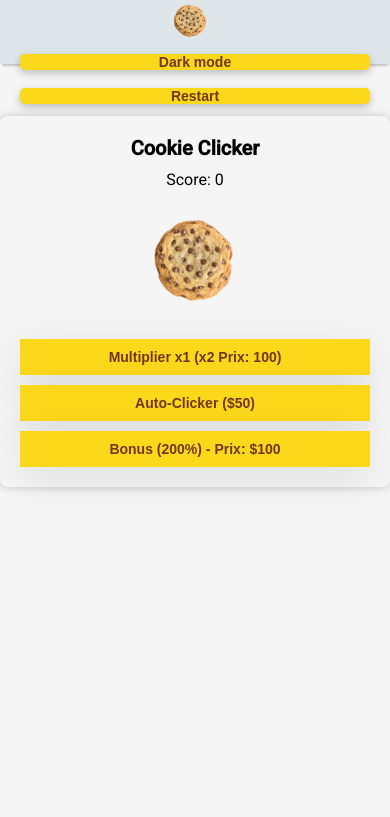
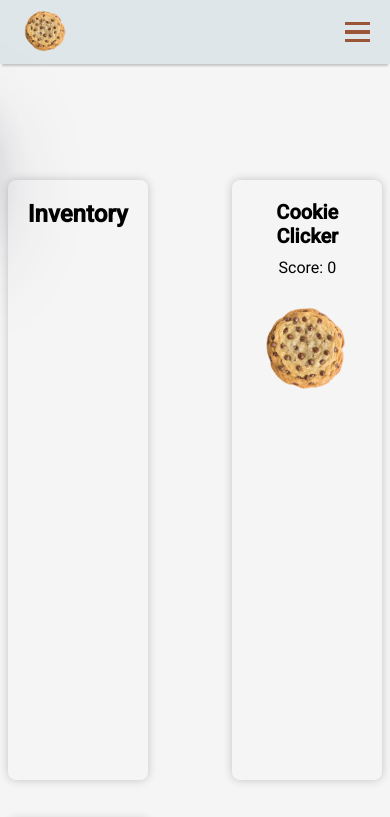
Before and after one commit to yannick2019/cookie-clicker, a plain HTML site: page index.html in a window 390 px wide. Shown: the top 817 px of the page. Drawn offline with Linux system fonts and the light colour scheme.

Commit message:
starting new layout

```diff
--- a/index.html
+++ b/index.html
@@ -14,23 +14,36 @@
   <body>
     <header>
       <img src="./assets/images/cookie1.webp" alt="logo" />
+      <nav class="menu">
+        <button id="instruction-btn" class="button">Instruction</button>
         <button id="switch-mode-btn" class="button">Dark mode</button>
         <button id="resetButton" class="button">Restart</button>
+      </nav>
+      <nav class="hamburger">
+        <strong class="bar"></strong>
+        <strong class="bar"></strong>
+        <strong class="bar"></strong>
+      </nav>
     </header>
-    <main class="clicker-container">
+    <main class="container">
+      <section class="cookie-section clicker-container">
         <h1>Cookie Clicker</h1>
         <section class="score-container">
           <p>Score: <span id="score">0</span></p>
-
         </section>
         <figure class="cookie-container">
           <img src="./assets/images/cookie1.webp" alt="Cookie Image" id="cookieImage" class="rotation"/>
         </figure>
+      </section>
+      <section class="store clicker-container">
+        <h2>Store</h2>
         <button id="multiplierButton" class="button">Multiplier x1 (x2 Prix: <strong id="multiplier-price">100</strong>)</button>
         <button id="autoClickButton" class="button">Auto-Clicker ($50)</button>
         <button id="bonusButton" class="button">Bonus (200%) - Prix: $<strong id="bonus-price">100</strong></button>
-
-      <button id="clickButton" style="display: none"></button>
+      </section>
+      <section class="inventory clicker-container">
+        <h2>Inventory</h2>
+      </section>
     </main>
 
     <script src="./script/light-dark-mode.js"></script>
--- a/script/light-dark-mode.js
+++ b/script/light-dark-mode.js
@@ -3,6 +3,8 @@ const aside = document.querySelector("aside");
 const header = document.querySelector("header");
 const mode = document.getElementById("switch-mode-btn");
 const clickContainer = document.querySelector(".clicker-container");
+const menuMobile = document.querySelector(".menu");
+const bar = document.querySelectorAll(".bar");
 
 let nightMode = false;
 
@@ -13,6 +15,10 @@ const switchMode = () => {
         document.body.style.color = "#fff";
         mode.textContent = "Light Mode";
         header.style.backgroundColor = "#212020";
+        menuMobile.style.backgroundColor = "#212020";
+        bar.forEach((element) => {
+            element.style.backgroundColor = "#fbd81a";
+        });
         clickContainer.style.boxShadow = "rgba(0, 0, 0, 0.35) 0px 5px 15px;";
         clickContainer.style.backgroundColor = "#212020";
     } else {
@@ -20,6 +26,10 @@ const switchMode = () => {
         document.body.style.color = "black";
         mode.textContent = "Dark Mode";
         header.style.backgroundColor = "#dfe6e9";
+        menuMobile.style.backgroundColor = "#dfe6e9";
+        bar.forEach((element) => {
+            element.style.backgroundColor = "#9a5738";
+        });
         header.style.boxShadow = "0 4px 2px -2px rgba(0, 0, 0, 0.2)";
         clickContainer.style.backgroundColor = "#fff";
     }
--- a/style.css
+++ b/style.css
@@ -12,9 +12,6 @@ body {
     display: flex;
     flex-direction: column;
     align-items: center;
-    min-height: 100vh;
-    margin: 0;
-    padding: 0;
     background-color: #f5f5f5;
 }
 
@@ -29,7 +26,7 @@ header {
     padding: 0 20px;
     width: 100%;
     box-shadow: 0 4px 2px -2px rgba(0, 0, 0, 0.2);
-    margin-bottom: 2rem;
+    margin-bottom: 6rem;
     transition: background-color 0.3s ease; /* add transition for smooth color change */
 }
 
@@ -40,9 +37,9 @@ header > img {
     margin-bottom: 4px;
 }
 
-header > button {
+header .menu > button {
     display: inline-block;
-    width: auto;
+    width: 8rem;
     height: 2.2rem;
     padding: 0 20px;
     margin-bottom: 8px;
@@ -60,7 +57,6 @@ header > button {
     border-radius: 8px;
     text-align: center;
     padding: 20px;
-    max-width: 400px;
     width: 100%;
 }
 
@@ -103,16 +99,97 @@ button {
     box-shadow: 0 10px 40px rgba(0, 0, 0, 0.1);
 }
 
+.container {
+    display: flex;
+    width: 100%;
+    flex-direction: row;
+    align-items: center;
+    justify-content: space-between;
+    flex-wrap: wrap;
+    padding: 0 2%;
+}
+
+.cookie-section {
+    /*max-width: 500px;*/
+    flex-basis: 40%;
+    height: 600px;
+    order: 2;
+}
+
+.store {
+    /*max-width: 360px;*/
+    flex-basis: 26%;
+    height: 600px;
+    order: 3;
+}
+
+.inventory {
+    /*max-width: 360px;*/
+    flex-basis: 26%;
+    height: 600px;
+    order: 1;
+}
+
+/* Hamburger menu */
+.hamburger {
+    display: none;
+    cursor: pointer;
+}
+
+.bar {
+    display: block;
+    width: 25px;
+    height: 3.4px;
+    margin: 5px 0;
+    transition: all 0.3s ease;
+    background-color: #9a5738;
+}
+
 /* Responsive design for mobile */
 @media (max-width: 768px) {
-    header {
-        flex-direction: column;
-        text-align: center;
+
+    .hamburger {
+        display: block;
     }
 
-    header > button {
+    .hamburger.active .bar:nth-child(2) {
+        opacity: 0;
+    }
+
+    .hamburger.active .bar:nth-child(1) {
+        transform: translateY(8px) rotate(45deg);
+    }
+
+    .hamburger.active .bar:nth-child(3) {
+        transform: translateY(-8px) rotate(-45deg);
+    }
+
+    .menu {
+        display: flex;
+        position: fixed;
+        left: -100%;
+        top: 60px;
+        gap: 0;
+        flex-direction: column;
+        background-color: #dfe6e9;
         width: 100%;
-        margin-top: 10px;
+        height: 158px;
+        align-items: center;
+        justify-content: center;
+        transition: 0.3s;
+        box-shadow: rgba(50, 50, 93, 0.25) 0px 50px 100px -20px, rgba(0, 0, 0, 0.3) 0px 30px 60px -30px;
+    }
+
+    .menu.active {
+        left: 0;
+    }
+
+    header .menu > button {
+        width: 8rem;
+    }
+
+    header > img {
+        width: 50px;
     }
 
     .clicker-container {
```
Also changed, not shown: script/navbar-mobile.js (added, +7 -0 lines). Lines whose indentation alone changed are shown as unchanged.
